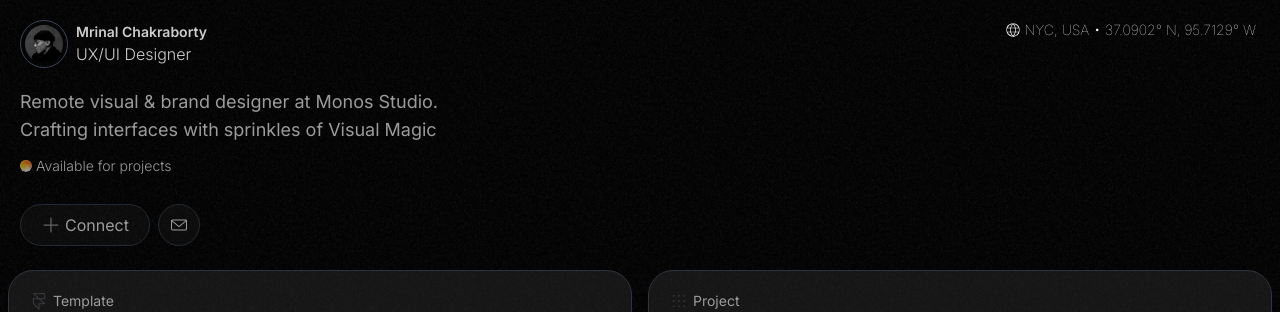
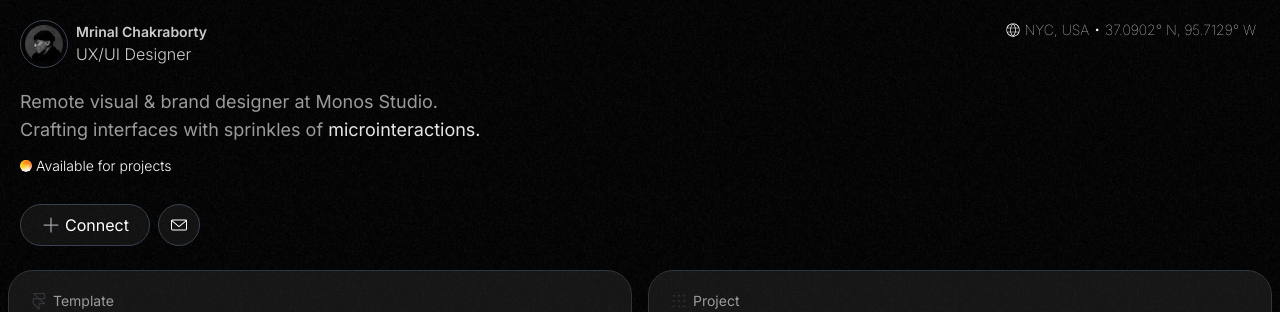
Before and after one commit to pappudutta/portfolio-m, a React (Vite) app: page / in a window 1280 px wide. Shown: the top 312 px of the page. Built offline with nearby package versions, Linux system fonts and the light colour scheme.

Commit message:
style: Word animation add

```diff
--- a/package.json
+++ b/package.json
@@ -10,6 +10,7 @@
     "preview": "vite preview"
   },
   "dependencies": {
+    "@react-spring/web": "^9.7.3",
     "react": "^18.2.0",
     "react-dom": "^18.2.0",
     "react-icons": "^4.11.0"
--- a/src/pages/Home.jsx
+++ b/src/pages/Home.jsx
@@ -1,4 +1,5 @@
-import React from "react";
+import React, { useEffect, useState } from "react";
+
 import Profile from "../assets/asset-2.jpeg";
 import circle from "../assets/asset55.svg";
 import { CiGlobe } from "react-icons/ci";
@@ -15,6 +16,18 @@ import btnIcon from "../assets/asset 33.svg";
 import OneThirdBox from "../components/oneThirdBox";
 
 const home = () => {
+  const words = ["fine details.", "microinteractions.", "visual magic."];
+  const [currentSlide, setCurrentSlide] = useState(0);
+
+  useEffect(() => {
+    const interval = setInterval(() => {
+      setCurrentSlide(prevSlide =>
+        prevSlide === words.length - 1 ? 0 : prevSlide + 1
+      );
+    }, 3000);
+    return () => clearInterval(interval);
+  }, []);
+
   return (
     <>
       {/* hero section */}
@@ -37,10 +50,13 @@ const home = () => {
           </p>
         </div>
       </div>
-      <div className="w-2/3 md:w-2/5 px-5 items-center opacity-60">
+      <div className="w-2/3 md:w-2/5 px-5 items-center">
         <p className="text-lg">
-          Remote visual & brand designer at Monos Studio. Crafting interfaces
-          with sprinkles of <span>Visual Magic</span>
+          <span className="opacity-60">
+            Remote visual & brand designer at Monos Studio. Crafting interfaces
+            with sprinkles of{" "}
+          </span>
+          <span className="text-white opacity-90">{words[currentSlide]}</span>
         </p>
         <div className="flex gap-1 items-center py-3">
           <img src={circle} className="w-3" alt="" />
```
Also changed, not shown: 1 other file (tests, documents, lock files or other folders).
